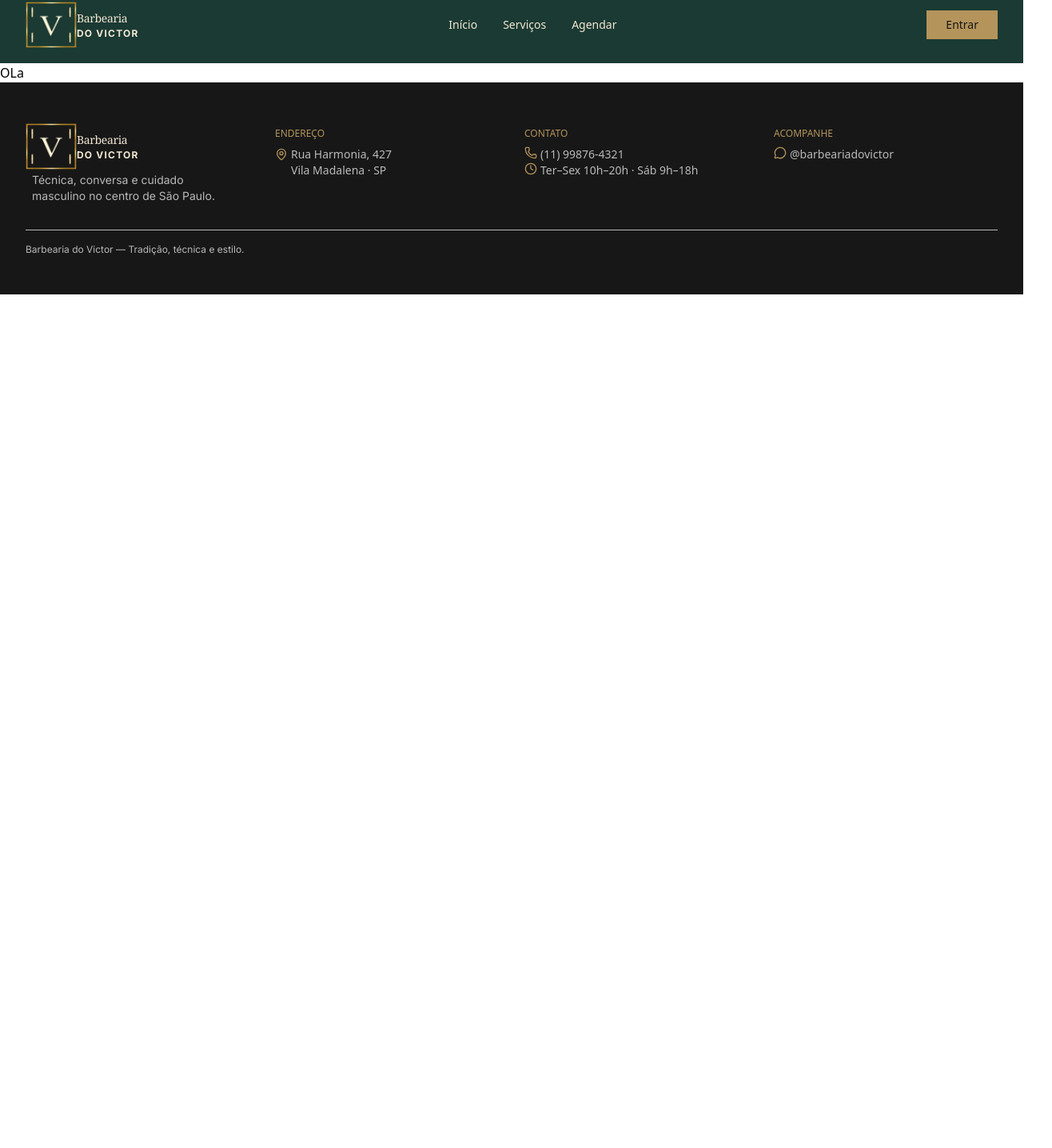
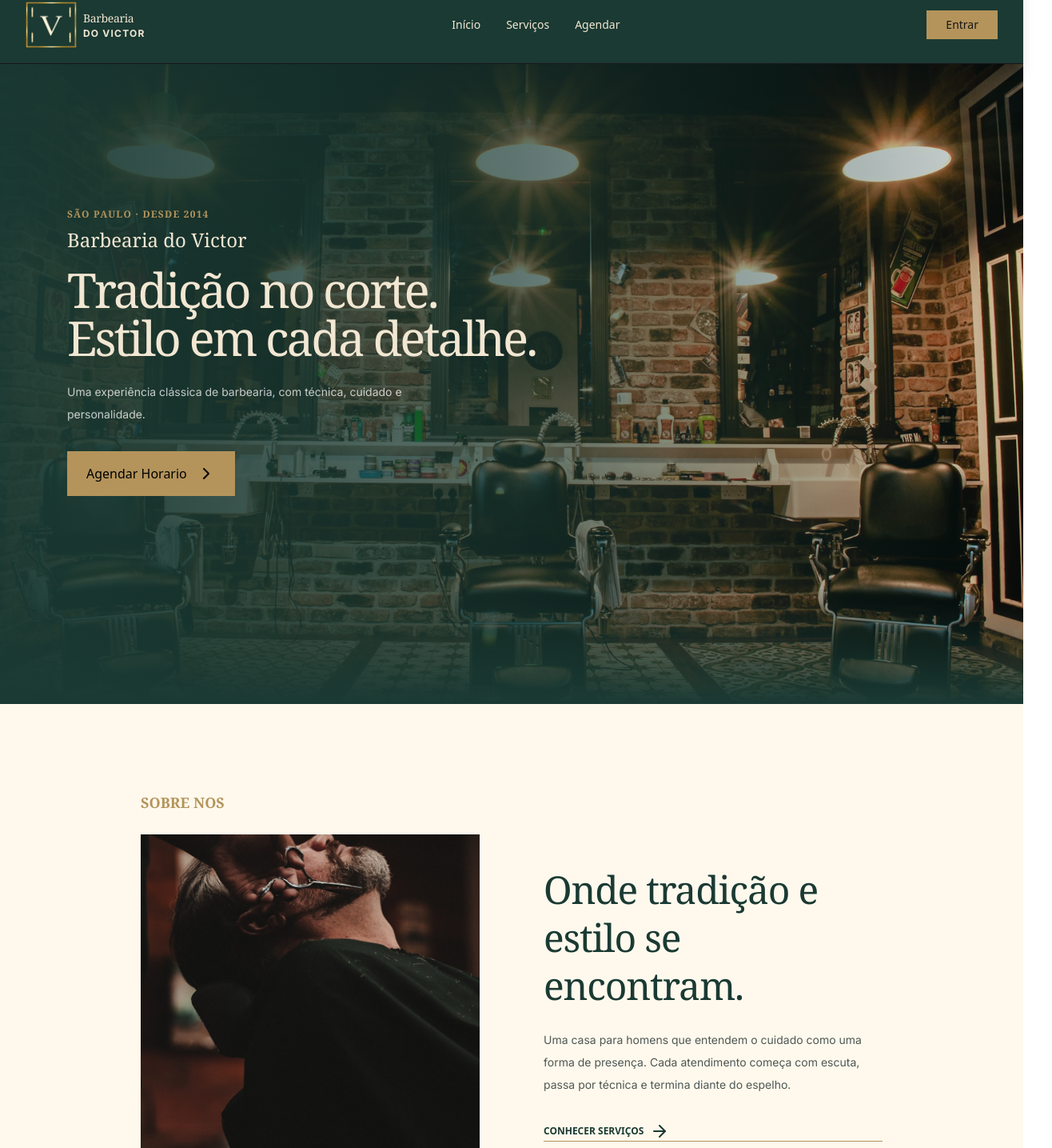
Before and after one commit to JonnyMarcus/Web-Site-Barber-Projeto-Final, a Next.js app in the folder web-barber/: page / in a window 1280 px wide. Shown: the part 17-1452 px from the top of the page at 80% size, 1316 px wide, since content can reach past the window. Before the commit the page ends 800 px from the top, so only its background shows below. Built offline with nearby package versions, Linux system fonts and the light colour scheme.

Commit message:
feat: add estrtuura e sytle de home e bobre

```diff
--- a/web-barber/src/app/globals.css
+++ b/web-barber/src/app/globals.css
@@ -6,6 +6,7 @@
   --color-brand-gold: #b4945b;
   --color-brand-black: #171717;
   --color-brand-footer: #ffffffb2;
+  --color-brand-gray: #4f5853;
   --font-body: var(--font-body-inter), sans-serif;
   --font-heading: Cambria, Georgia, serif;
 }
--- a/web-barber/src/app/page.tsx
+++ b/web-barber/src/app/page.tsx
@@ -1,3 +1,85 @@
+import { ArrowRight, ChevronRight } from "lucide-react";
+import Image from "next/image";
+import Link from "next/link";
+
 export default function Home() {
-  return <h1>OLa</h1>;
+  return (
+    <div>
+      <section className="relative min-h-screen">
+        <Image
+          src="/Home.jpg"
+          alt="Interior da barbearia"
+          fill
+          priority
+          className="object-cover -z-20"
+        />
+
+        <div className="absolute inset-0 bg-linear-to-r from-brand-dark/96 via-brand-dark/70 to-brand-dark/18" />
+        <div className="absolute bottom-0 inset-x-0 h-32 bg-linear-to-t from-brand-dark to-transparent pointer-events-none" />
+
+        <div className="ml-9 relative flex flex-col justify-center items-start w-full max-w-full min-h-screen pt-0 px-12 pb-20">
+          <div className="flex flex-col gap-2">
+            <span className="text-brand-gold font-heading text-xs font-bold leading-4 tracking-widest uppercase">
+              São Paulo · Desde 2014
+            </span>
+            <p className="text-brand-cream font-heading text-2xl font-normal leading-8">
+              Barbearia do Victor
+            </p>
+          </div>
+
+          <div>
+            <h1 className="text-brand-cream text-6xl mt-4 font-medium leading-none tracking-tighter font-heading">
+              Tradição no corte.
+              <br />
+              Estilo em cada detalhe.
+            </h1>
+            <p className="text-white/75 font-body text-sm mt-6 font-normal leading-7">
+              Uma experiência clássica de barbearia, com técnica, cuidado e
+              <br />
+              personalidade.
+            </p>
+          </div>
+
+          <button className="inline-flex justify-center items-center mt-8 gap-3 py-4 px-6 bg-brand-gold hover:opacity-90 transition-opacity">
+            Agendar Horario <ChevronRight />
+          </button>
+        </div>
+      </section>
+
+      {/* Sobre */}
+      <section className="relative min-h-screen bg-brand-cream-light flex flex-col items-start w-full px-6 md:px-44 py-28 shrink-0">
+        <h1 className="flex text-brand-gold font-heading text-lg uppercase mb-7 font-bold leading-tight justify-center items-center">
+          Sobre nos
+        </h1>
+
+        <div className="flex flex-col gap-8 md:grid md:grid-cols-2 md:gap-20 items-center">
+          <div className="relative aspect-square justify-self-start w-full">
+            <Image
+              src="/Sobre.jpg"
+              alt="Barbeiro aparando a barba"
+              fill
+              className="object-cover"
+            />
+          </div>
+
+          <div className="flex flex-col">
+            <h2 className="text-brand-dark font-heading text-5xl font-medium leading-tight tracking-tight mb-6">
+              Onde tradição e estilo se encontram.
+            </h2>
+            <p className="text-brand-gray font-body text-sm font-normal leading-7">
+              Uma casa para homens que entendem o cuidado como uma forma de
+              presença. Cada atendimento começa com escuta, passa por técnica e
+              termina diante do espelho.
+            </p>
+            <Link
+              href="/servicos"
+              className="inline-flex gap-2 mt-8 uppercase text-xs text-brand-dark items-center border-b font-bold border-brand-gold hover:text-brand-gold hover:border-brand-dark transition-colors"
+            >
+              Conhecer serviços <ArrowRight />
+            </Link>
+          </div>
+        </div>
+      </section>
+    </div>
+  );
 }
--- a/web-barber/src/componets/footer/index.tsx
+++ b/web-barber/src/componets/footer/index.tsx
@@ -7,7 +7,7 @@ export default function Footer() {
       <div className="grid grid-cols-4 gap-8 justify-between">
         {/* coluna marca */}
         <div className="items-start">
-          <div className="flex items-center">
+          <div className="flex items-center gap-2">
             <Image
               src="/Logo.png"
               alt="Logo Barbearia do Victor"
@@ -24,7 +24,7 @@ export default function Footer() {
               </span>
             </div>
           </div>
-          <div className="flex flex-col font-body text-brand-footer text-sm px-2">
+          <div className="flex flex-col font-body text-brand-footer text-sm mt-5">
             <span>Técnica, conversa e cuidado</span>
             <span>masculino no centro de São Paulo.</span>
           </div>
--- a/web-barber/src/componets/header/index.tsx
+++ b/web-barber/src/componets/header/index.tsx
@@ -3,8 +3,8 @@ import Link from "next/link";
 
 export default function Header() {
   return (
-    <header className="flex w-full bg-brand-dark justify-between items-center px-8 py-4 text-brand-cream">
-      <Link href="/" className="flex items-center ">
+    <header className="flex w-full bg-brand-dark justify-between items-center px-8 py-4 text-brand-cream border-b border-brand-black drop-shadow-xl">
+      <Link href="/" className="flex items-center gap-2">
         <Image
           src="/Logo.png"
           alt="Logo Barbearia do Victor"
```
